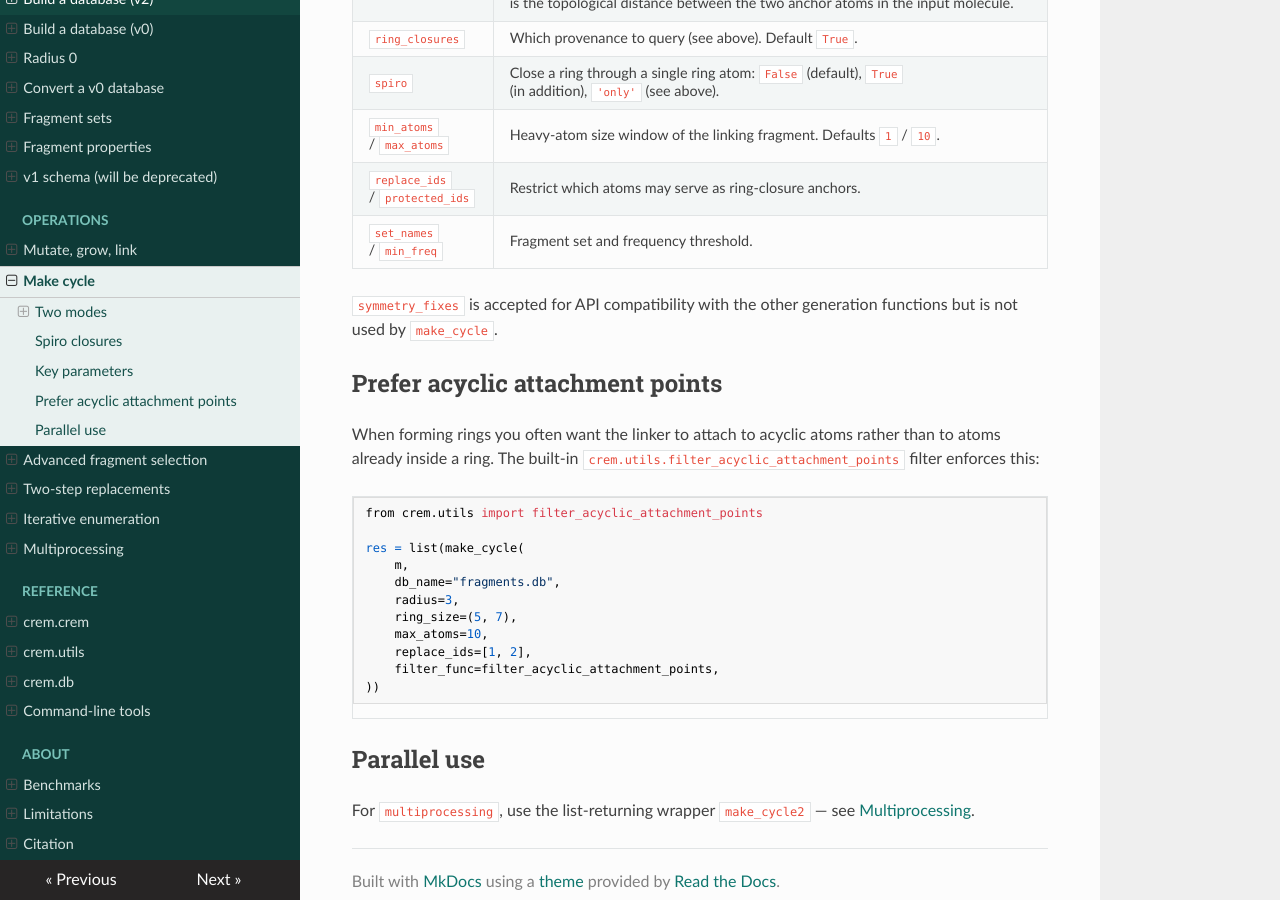
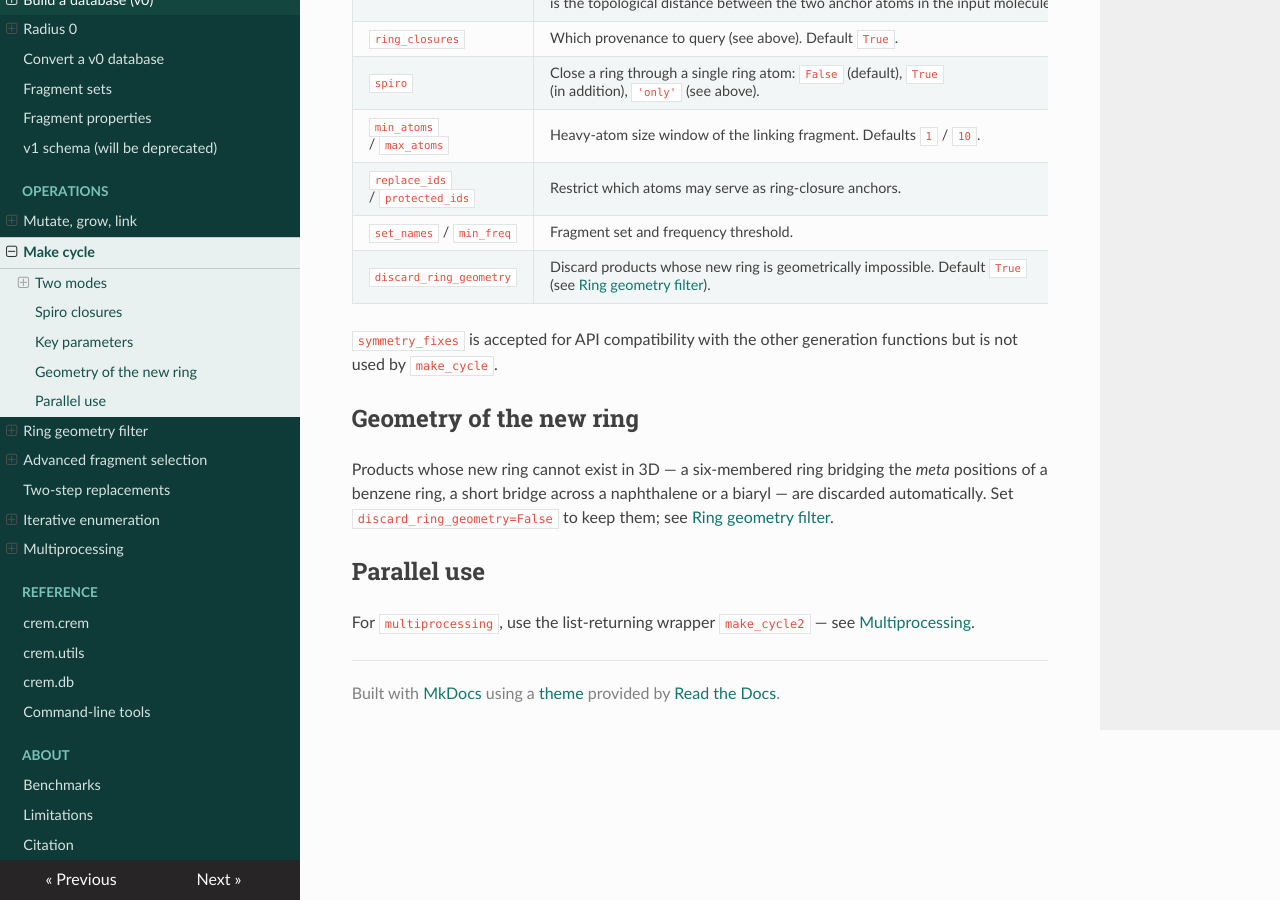
Before and after one commit to DrrDom/crem, an MkDocs documentation site: the page built from docs/operations/make-cycle.md, in a window 1280 px wide and 900 px high, scrolled down 2118 px. Built offline with MkDocs 1.6.1, drawn with Linux system fonts in a browser that asks for light colours; nearby versions of some CDN libraries.

Commit message:
Add ring geometry filter to docs

````diff
--- a/docs/operations/make-cycle.md
+++ b/docs/operations/make-cycle.md
@@ -95,29 +95,17 @@ therefore leaves its spiro closure as the only possibility.
 | `min_atoms` / `max_atoms` | Heavy-atom size window of the linking fragment. Defaults `1` / `10`. |
 | `replace_ids` / `protected_ids` | Restrict which atoms may serve as ring-closure anchors. |
 | `set_names` / `min_freq` | Fragment set and frequency threshold. |
+| `discard_ring_geometry` | Discard products whose new ring is geometrically impossible. Default `True` (see [Ring geometry filter](ring-geometry.md)). |
 
 `symmetry_fixes` is accepted for API compatibility with the other generation
 functions but is not used by `make_cycle`.
 
-## Prefer acyclic attachment points
+## Geometry of the new ring
 
-When forming rings you often want the linker to attach to acyclic atoms rather
-than to atoms already inside a ring. The built-in
-`crem.utils.filter_acyclic_attachment_points` filter enforces this:
-
-```python
-from crem.utils import filter_acyclic_attachment_points
-
-res = list(make_cycle(
-    m,
-    db_name="fragments.db",
-    radius=3,
-    ring_size=(5, 7),
-    max_atoms=10,
-    replace_ids=[1, 2],
-    filter_func=filter_acyclic_attachment_points,
-))
-```
+Products whose new ring cannot exist in 3D — a six-membered ring bridging the
+*meta* positions of a benzene ring, a short bridge across a naphthalene or a
+biaryl — are discarded automatically. Set `discard_ring_geometry=False` to keep
+them; see [Ring geometry filter](ring-geometry.md).
 
 ## Parallel use
 
--- a/mkdocs.yml
+++ b/mkdocs.yml
@@ -63,6 +63,7 @@ nav:
   - Operations:
       - Mutate, grow, link: operations/mutate-grow-link.md
       - Make cycle: operations/make-cycle.md
+      - Ring geometry filter: operations/ring-geometry.md
       - Advanced fragment selection: operations/advanced-selection.md
       - Two-step replacements: operations/two-step-replacements.md
       - Iterative enumeration: operations/enumeration.md
````
Also changed, not shown: docs/operations/mutate-grow-link.md (+4 -0 lines), docs/operations/ring-geometry.md (added, +93 -0 lines).
